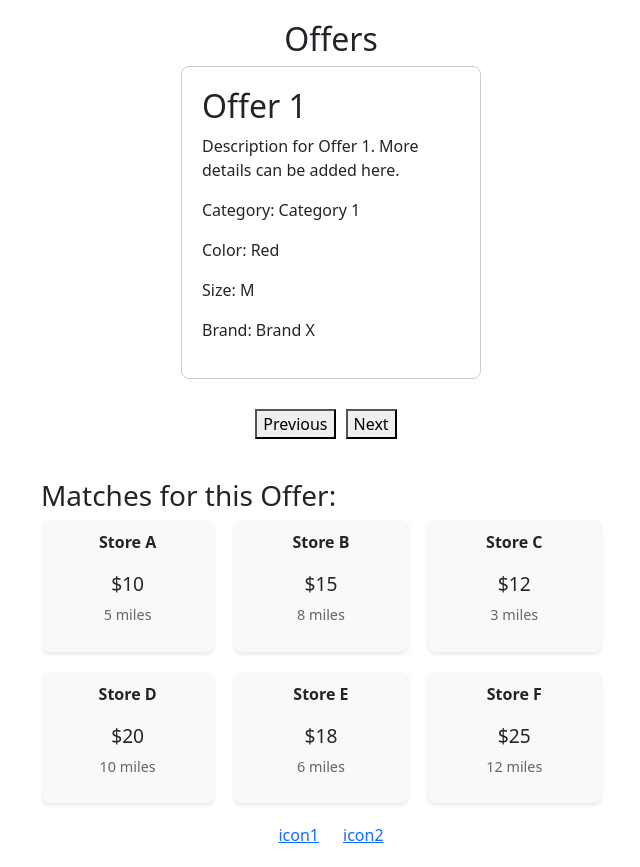
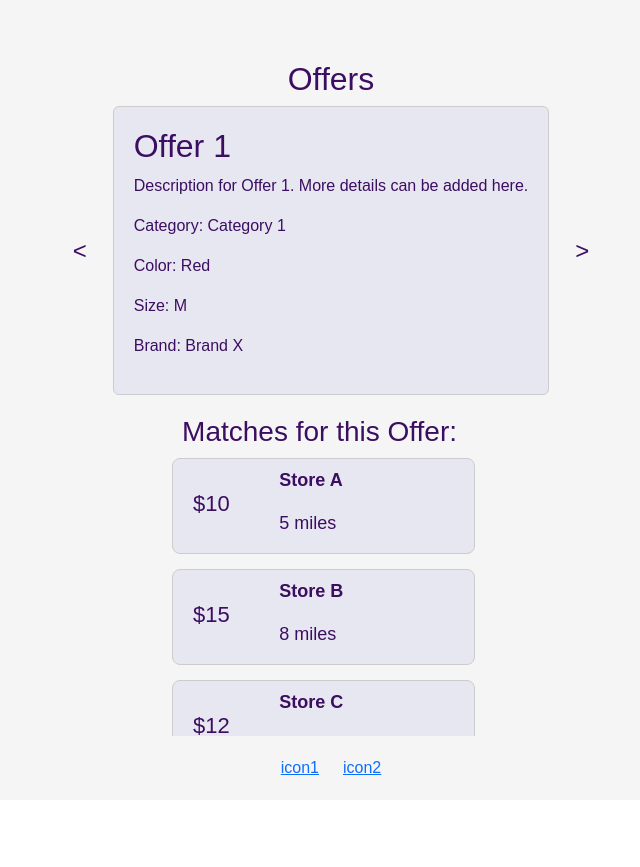
Before and after one commit to loogeyy/thriftify, a React (Create React App) app in the folder thriftity/: page /offers in a window 1280 px wide. Shown: the whole page, without its empty margins (309-949 px from the left). After the commit the page ends 800 px from the top, so only its background shows below. Built offline with nearby package versions, Linux system fonts and the light colour scheme.

Commit message:
offers page

```diff
--- a/thriftity/src/pages/Offers.css
+++ b/thriftity/src/pages/Offers.css
@@ -1,88 +1,102 @@
 .offers-container {
+    font-family: Arial, Helvetica, sans-serif;
+    background-color: #f5f5f5;
+    color: #3C0E61;
     display: flex;
     flex-direction: column;
     align-items: center;
-    padding: 20px;
+    justify-content: flex-start;
+    height: 100vh;
+    padding-top: 60px;
+    padding-bottom: 20px;
   }
 
-  .offers-content {
+  .centered-box {
     display: flex;
-    flex-direction: column;
-    align-items: center;
-  }
-
-  .card-container {
-    display: flex;
-    flex-direction: column;
     align-items: center;
     margin-bottom: 20px;
   }
 
   .card {
-    width: 300px;
-    height: auto;
+    background-color: rgb(231, 231, 241);
     border: 1px solid #ccc;
-    border-radius: 8px;
     padding: 20px;
-    margin-bottom: 20px;
+    margin: 0 10px;
+    color: #3C0E61;
   }
 
-  .description-box {
-    display: flex;
-    flex-direction: column;
-    align-items: center;
+  .nav-button {
+    background: transparent;
+    border: none;
+    color:#3C0E61;
+    font-size: 24px;
+    cursor: pointer;
   }
 
-  .white-box {
-    background-color: #fff;
-    border: 1px solid #ccc;
-    border-radius: 8px;
-    padding: 20px;
-    margin-bottom: 20px;
-    width: 80%;
+  .prev {
+    margin-right: 10px;
+    margin-left: 10px;
   }
 
-  .nav-buttons {
-    margin-top: 10px;
+  .next {
+    margin-right: 10px;
+    margin-left: 10px;
   }
 
-  button {
-    margin-right: 10px;
+  .store-list-container {
+    max-height: 300px;
+    overflow-y: auto;
+    margin-bottom: 40px;
   }
 
   .store-list {
-    width: 100%;
-    margin-top: 20px;
+    padding-right: 15px;
   }
 
-  .scrollable-container {
-    width: 100%;
-    max-height: 350px; /* Adjust max height as needed */
-    overflow-y: auto;
+  .matches-header {
+    margin-bottom: 10px;
+    margin-left: 10px;
   }
 
-  .store-item {
-    width: calc(33.33% - 20px); /* Each item takes up about one-third of the container */
-    margin-right: 20px;
-    margin-bottom: 20px;
-    background-color: #f9f9f9;
+.store-item {
+    background-color: rgb(231, 231, 241);
+    margin-bottom: 15px;
+    border: 1px solid #ccc;
     border-radius: 8px;
-    padding: 10px;
-    text-align: center;
-    box-shadow: 0 2px 4px rgba(0, 0, 0, 0.1);
-    display: inline-block;
+    width: 100%;
+    padding-left: 10px;
+    padding-right: 10px;
+    padding-top: 8px;
+    box-sizing: border-box;
+  }
+
+  .card-body {
+    padding: 25px;
+  }
+
+  .store-price {
+    padding-top: 20px;
+    padding-right: 15px;
+    margin-left: 10px;
+    font-size: 22px;
+  }
+
+  .store-name,
+  .store-distance {
+    font-size: 18px;
+    margin-left: 20px;
   }
 
   .store-name {
     font-weight: bold;
   }
 
-  .store-price {
-    font-size: 1.2rem;
-    margin-bottom: 5px;
+  .store-list-container {
+    max-height: 350px;
+    overflow-y: auto;
+    margin-bottom: 20px;
   }
 
-  .store-distance {
-    font-size: 0.9rem;
-    color: #666;
+  .store-list {
+    padding-right: 15px;
   }
--- a/thriftity/src/pages/Offers.js
+++ b/thriftity/src/pages/Offers.js
@@ -1,10 +1,9 @@
-// Import necessary libraries and components
 import React, { useState } from 'react';
-import Navbar from '../components/Navbar'; // Update the path based on your project structure
-import './Offers.css'; // Import CSS file for styling
+import Navbar from '../components/Navbar';
+import 'bootstrap/dist/css/bootstrap.min.css';
+import './Offers.css';
 
 const Offers = () => {
-  // Sample data for demonstration purposes
   const cardsData = [
     {
       title: 'Offer 1',
@@ -12,7 +11,7 @@ const Offers = () => {
       category: 'Category 1',
       color: 'Red',
       size: 'M',
-      brand: 'Brand X'
+      brand: 'Brand X',
     },
     {
       title: 'Offer 2',
@@ -20,7 +19,7 @@ const Offers = () => {
       category: 'Category 2',
       color: 'Blue',
       size: 'L',
-      brand: 'Brand Y'
+      brand: 'Brand Y',
     },
     {
       title: 'Offer 3',
@@ -28,11 +27,10 @@ const Offers = () => {
       category: 'Category 1',
       color: 'Green',
       size: 'S',
-      brand: 'Brand Z'
-    }
+      brand: 'Brand Z',
+    },
   ];
 
-  // Sample store data for demonstration purposes
   const storeData = [
     { name: 'Store A', price: '$10', distance: '5 miles' },
     { name: 'Store B', price: '$15', distance: '8 miles' },
@@ -53,10 +51,10 @@ const Offers = () => {
   };
 
   return (
-    <div className="offers-container">
-      <h2>Offers</h2>
-      <div className="offers-content">
-        <div className="card-container">
+    <div className="container offers-container">
+      <h2 className="offers-title">Offers</h2>
+      <div className="centered-box">
+        <button className="nav-button prev" onClick={handlePrevClick}>{'<'}</button>
         <div className="card">
           <h2>{cardsData[currentCardIndex].title}</h2>
           <p>{cardsData[currentCardIndex].description}</p>
@@ -65,24 +63,30 @@ const Offers = () => {
           <p>Size: {cardsData[currentCardIndex].size}</p>
           <p>Brand: {cardsData[currentCardIndex].brand}</p>
         </div>
-          <div className="description-box">
-            <div className="nav-buttons">
-              <button onClick={handlePrevClick}>Previous</button>
-              <button onClick={handleNextClick}>Next</button>
+        <button className="nav-button next" onClick={handleNextClick}>{'>'}</button>
+      </div>
+      <div className="store-list-container">
+        <h3 className="matches-header">Matches for this Offer:</h3>
+        <div className="store-list">
+          {storeData.map((store, index) => (
+            <div key={index} className="store-item">
+              <div className="row">
+                <div className="col-3">
+                  <p className="store-price">{store.price}</p>
+                </div>
+                <div className="col-9">
+                  <div className="row">
+                    <div className="col-12">
+                      <p className="store-name">{store.name}</p>
+                    </div>
+                    <div className="col-12">
+                      <p className="store-distance">{store.distance}</p>
                     </div>
                   </div>
                 </div>
-        <div className="store-list">
-          <h3>Matches for this Offer:</h3>
-          <div className="scrollable-container">
-            {storeData.map((store, index) => (
-              <div key={index} className="store-item">
-                <p className="store-name">{store.name}</p>
-                <p className="store-price">{store.price}</p>
-                <p className="store-distance">{store.distance}</p>
+              </div>
             </div>
           ))}
-          </div>
         </div>
       </div>
       <Navbar />
```
Lines whose indentation alone changed are shown as unchanged.
